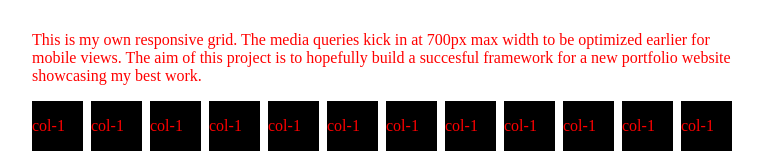
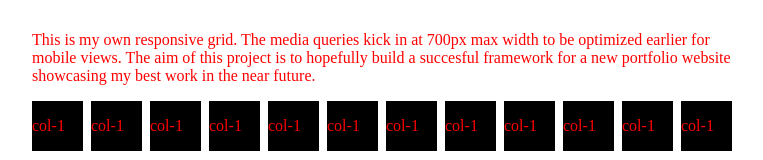
Before and after one commit to Sze-warrior/mobile-first-website, a plain HTML site: page index.html in a window 1280 px wide. Shown: the top 160 px of the page, without its empty margins (258-1021 px from the left). Drawn offline with Linux system fonts and the light colour scheme.

Commit message:
added a bit more clarity to my wording

```diff
--- a/index.html
+++ b/index.html
@@ -13,7 +13,7 @@
 	<main class="container">
 		<section class="row">
 
-	    <p>This is my own responsive grid. The media queries kick in at 700px max width to be optimized earlier for mobile views. The aim of this project is to hopefully build a succesful framework for a new portfolio website showcasing my best work.</p>
+	    <p>This is my own responsive grid. The media queries kick in at 700px max width to be optimized earlier for mobile views. The aim of this project is to hopefully build a succesful framework for a new portfolio website showcasing my best work in the near future.</p>
 
 		  <div class="col-1">
 		    <p>col-1</p>
```
